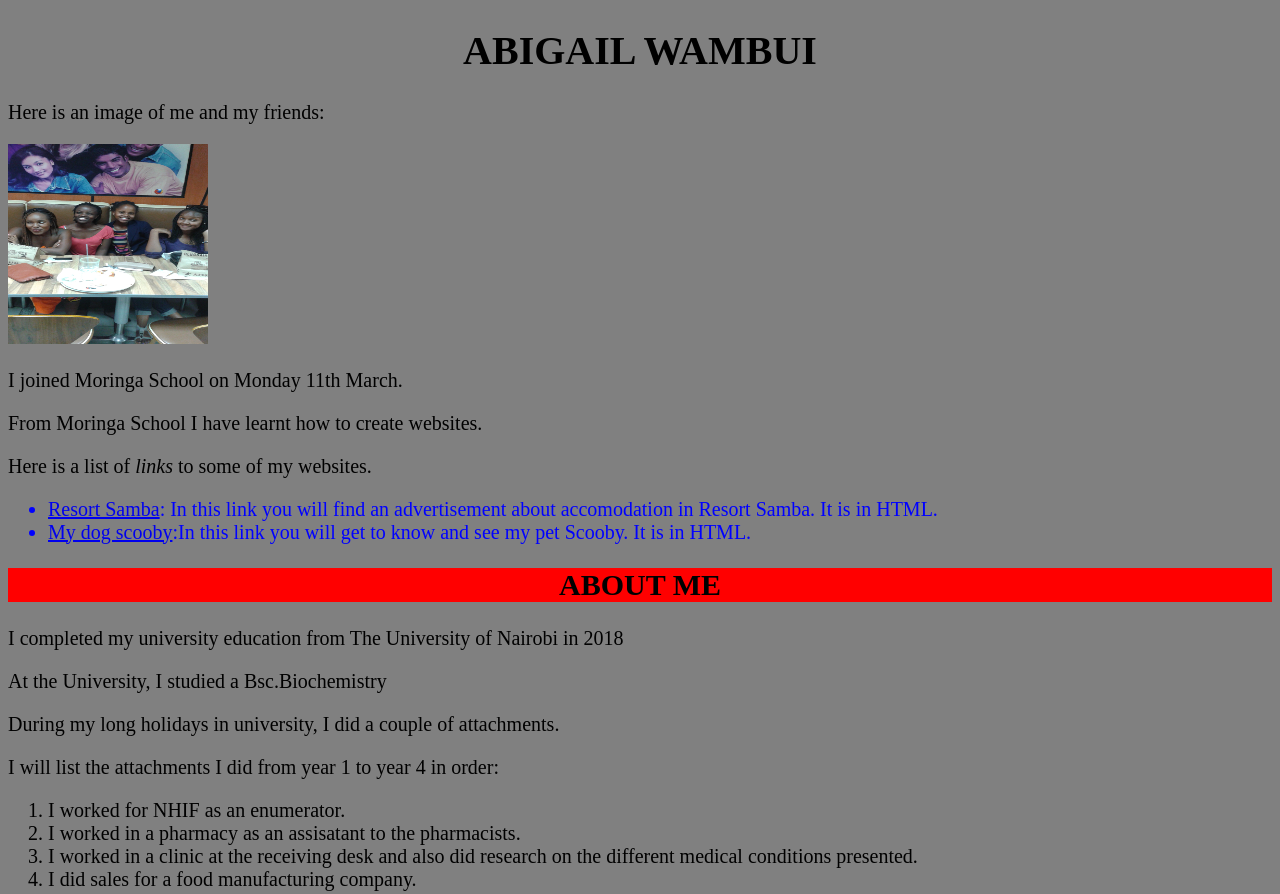
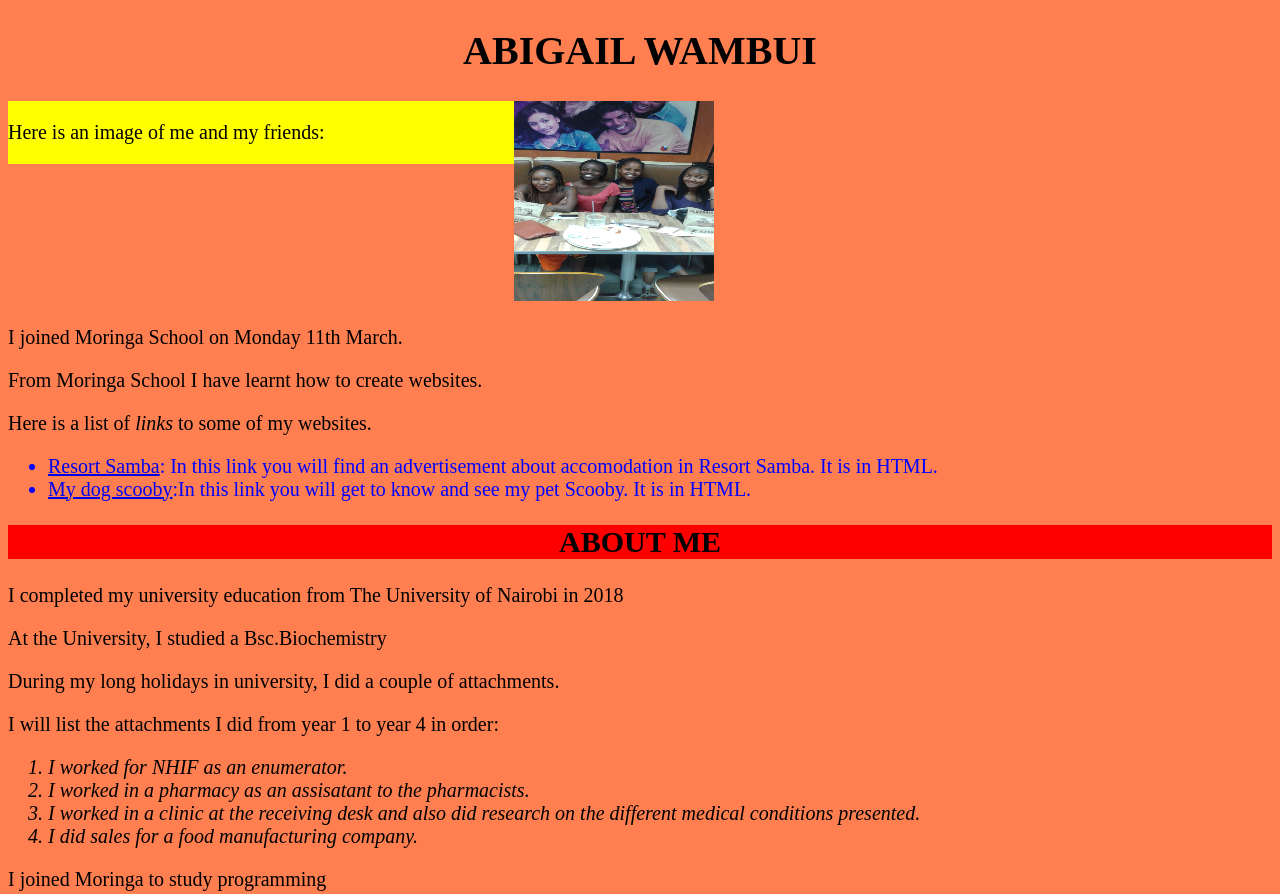
Before and after one commit to abigailwambui/My-Portfolio, a plain HTML site: page myportfolio.html in a window 1280 px wide. Shown: the top 894 px of the page. Drawn offline with Linux system fonts and the light colour scheme.

Commit message:
Add floats

```diff
--- a/css/styles.css
+++ b/css/styles.css
@@ -3,7 +3,7 @@ img{
   width: 200px;
 }
 body{
-  background-color: grey;
+  background-color: coral;
   font-size: 20px
 }
 h1{
@@ -20,3 +20,16 @@ h1{
 .ray li{
   color: blue
 }
+.may li{
+  font-stretch: expanded;
+  font-style: oblique;
+}
+.me{
+  font-style: italic;
+  color: yellow;
+}
+.img{
+  width: 40%;
+ float: left;
+ background-color: yellow;
+}
--- a/myportfolio.html
+++ b/myportfolio.html
@@ -7,7 +7,9 @@
   <body>
     <h1><strong>ABIGAIL WAMBUI</strong></h1>
 
+    <div class="img">
     <p>Here is an image of me and my friends:</p>
+    </div>
     <img src="image/Me.jpg" alt="A photo of myself">
     <div class="ray">
     <p>I joined Moringa School on Monday 11th March.</p><p>From Moringa School I have learnt how to create websites.</p>
@@ -17,15 +19,18 @@
         <li><a href="https://github.com/abigailwambui/My-dog-scooby">My dog scooby</a>:In this link you will get to know and see my pet Scooby. It is in HTML.</li>
         </ul>
     <h2><strong>ABOUT ME</strong></h2>
-    <p>I completed my university education from The University of Nairobi in 2018</p><p>At the University, I studied a Bsc.Biochemistry</p>
+    </div>
+    <p>I completed my university education from The University of Nairobi in 2018</p><p>At the University, I studied a <span id="me">Bsc.Biochemistry</span></p>
     <p>During my long holidays in university, I did a couple of attachments.</p><p>I will list the attachments I did from year 1 to year 4 in order:</p>
-  </div>
+  <div class="may">
+
     <ol>
       <li>I worked for NHIF as an enumerator.</li>
       <li>I worked in a pharmacy as an assisatant to the pharmacists.</li>
       <li>I worked in a clinic at the receiving desk and also did research on the different medical conditions presented.</li>
       <li>I did sales for a food manufacturing company.</li>
   </ol>
+  </div>
 
     <p>I joined Moringa to study programming</p>
     <p>I over the years while in university had the desire to understand computers and a course called Bioinformatics in university stimulated this urge farther</p>
```
